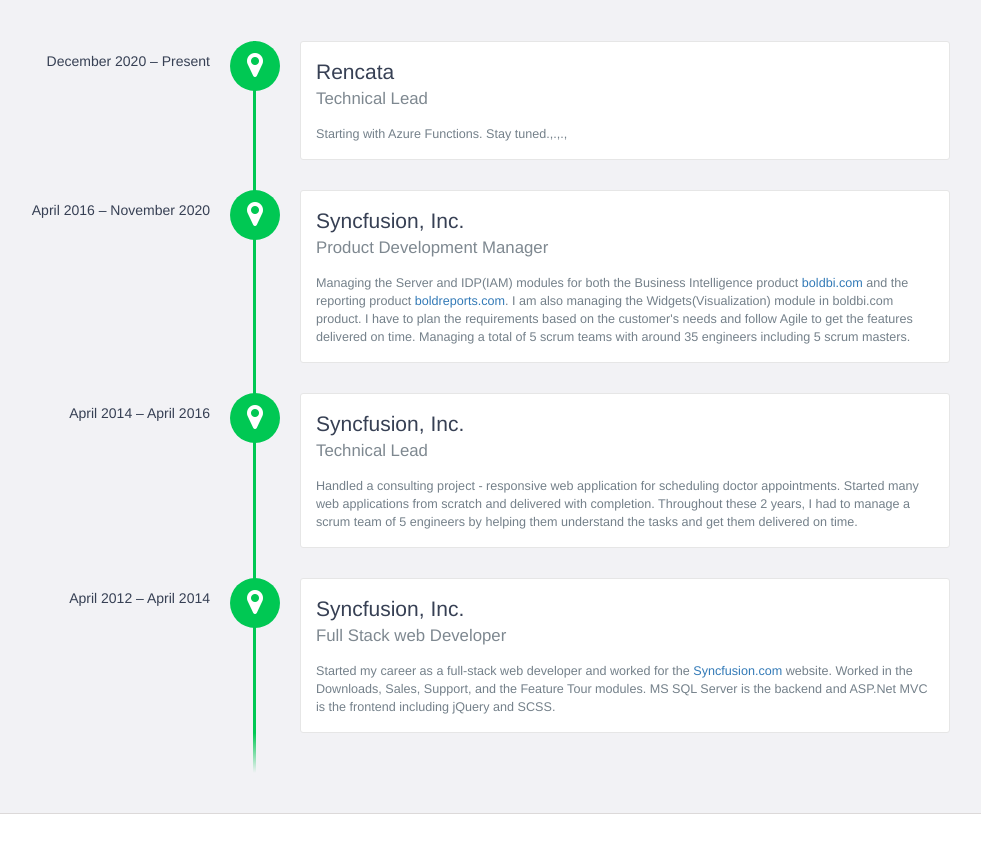
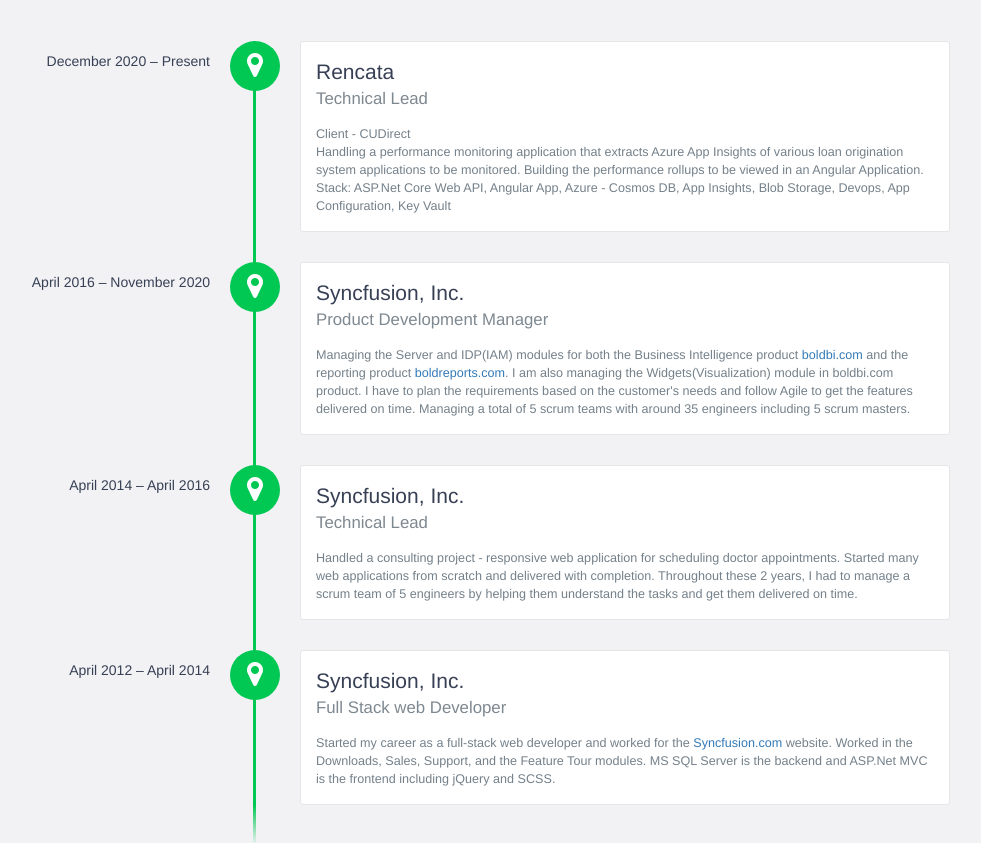
Before and after one commit to venbacodes/myprofile, a plain HTML site: page index.html in a window 1280 px wide. Shown: the part 1140-1983 px from the top of the page, without its empty margins (190-1171 px from the left). Drawn offline with nearby package versions, Linux system fonts and the light colour scheme.

Commit message:
Update index.html

```diff
--- a/index.html
+++ b/index.html
@@ -132,7 +132,10 @@
                 <h3>Rencata</h3>
                 <h4>Technical Lead</h4>
                 <p>
-                    Starting with Azure Functions. Stay tuned.,.,.,
+                    Client - CUDirect</p>
+<p>
+Handling a performance monitoring application that extracts Azure App Insights of various loan origination system applications to be monitored. Building the performance rollups to be viewed in an Angular Application.
+Stack: ASP.Net Core Web API, Angular App, Azure - Cosmos DB, App Insights, Blob Storage, Devops, App Configuration, Key Vault
                 </p>
             </div>
 
```
